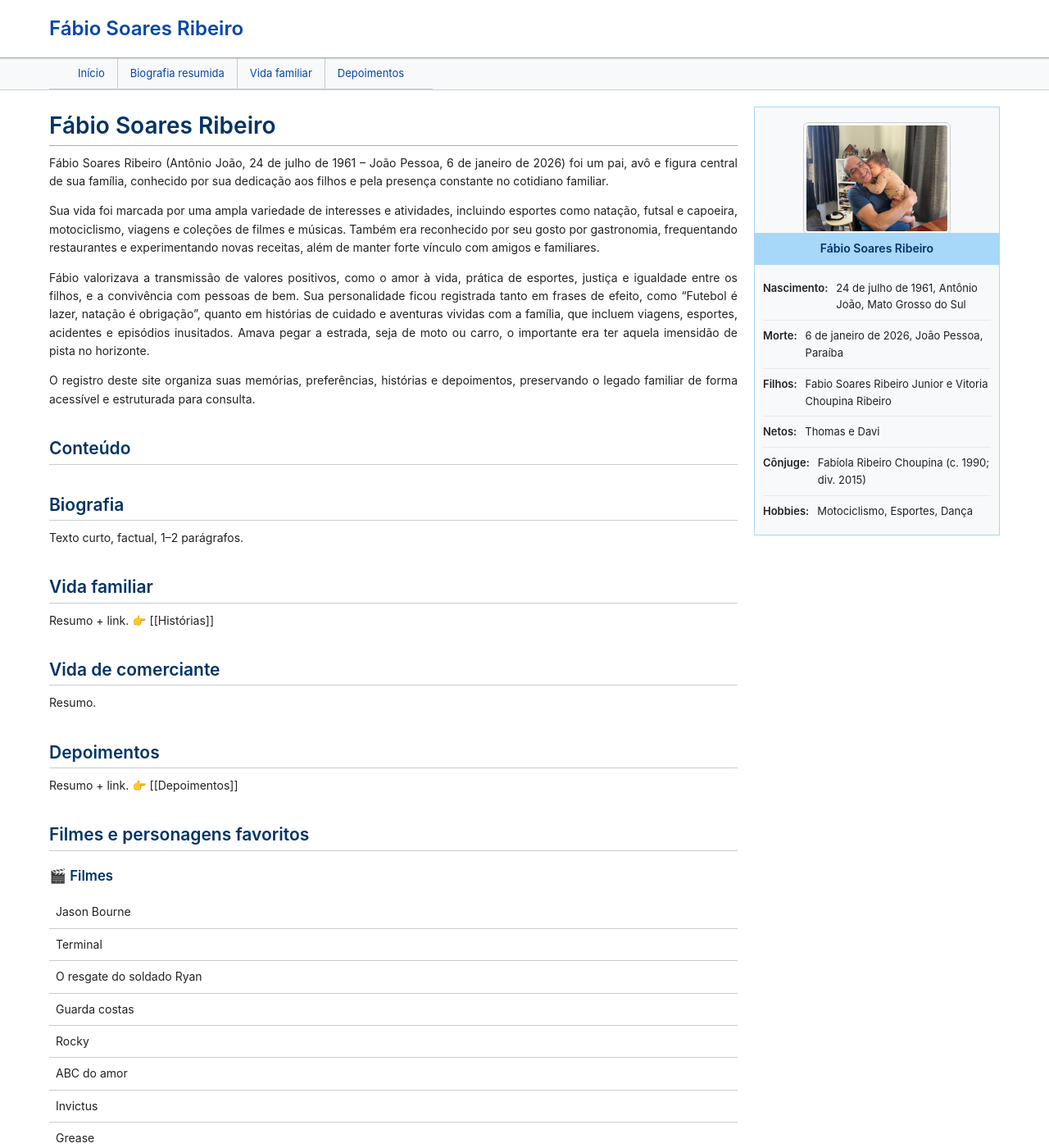
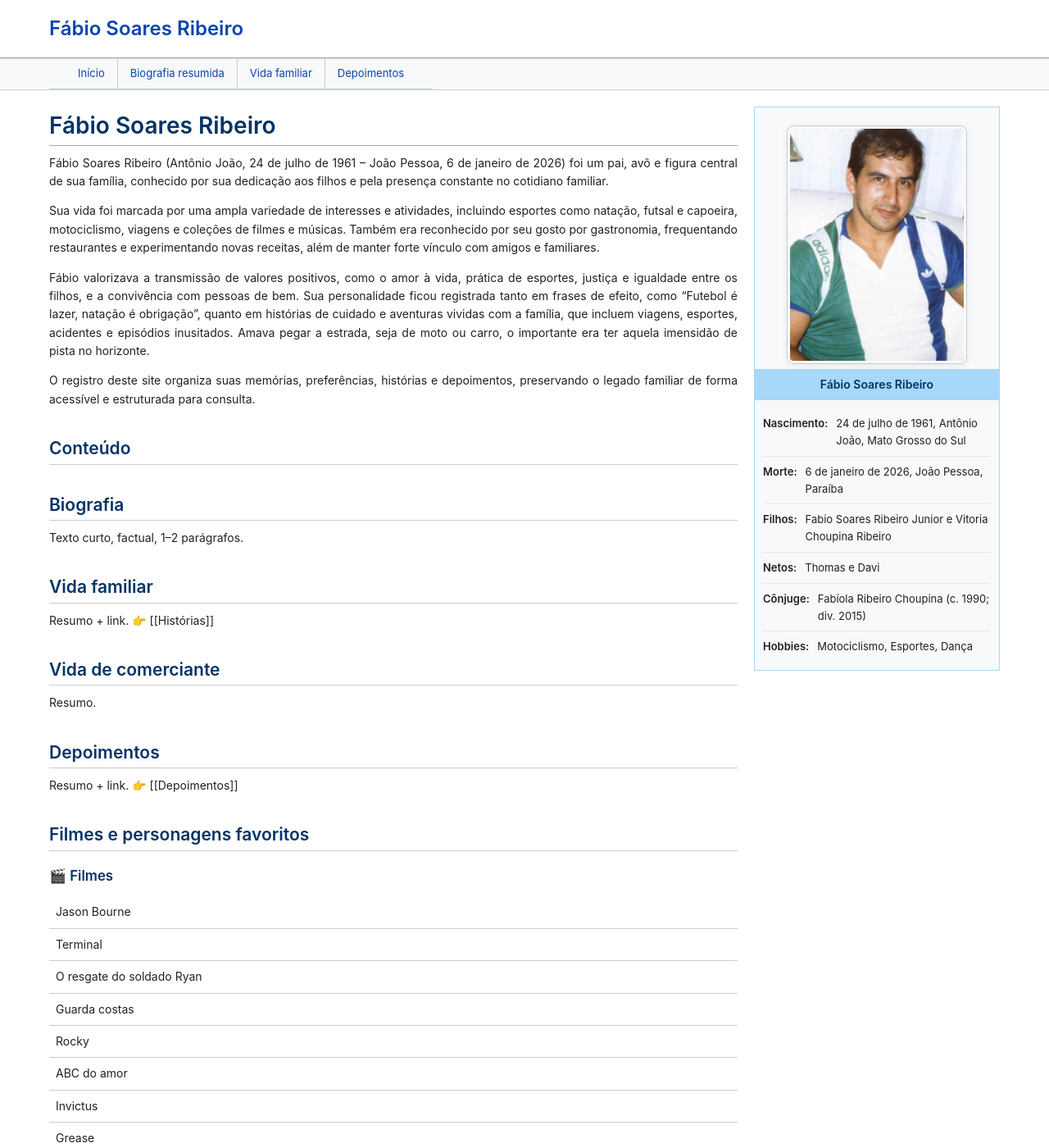
Before and after one commit to fabiorsoares/fabiosoaresribeiro, a Jekyll site: the page built from index.md, in a window 1280 px wide and 1400 px high. Shown: the whole window at 82% size. Built offline with Jekyll 4.4.1, drawn with Linux system fonts in a browser that asks for light colours; some of the changed text lies outside the part shown.

Commit message:
fix responsive image

```diff
--- a/_includes/infobox.html
+++ b/_includes/infobox.html
@@ -1,7 +1,7 @@
 <div class="infobox">
   {% if page.profile_image %}
   <div style="text-align:center; background:transparent; border:none;">
-    <img src="{{ page.profile_image | relative_url }}" alt="Foto de perfil" style="max-width:180px;max-height:220px;border-radius:6px;margin:8px auto;display:block;">
+    <img src="{{ page.profile_image | relative_url }}" alt="Foto de perfil" class="infobox-profile-img">
   </div>
 {% endif %}
   {% if page.infobox %}
--- a/assets/css/wikipedia-style.css
+++ b/assets/css/wikipedia-style.css
@@ -561,3 +561,33 @@ footer {
     content: " (" attr(href) ")";
   }
 }
+
+@media (max-width: 900px) {
+  nav {
+    display: none !important;
+  }
+  main {
+    margin-left: 16px !important;
+    margin-right: 16px !important;
+    width: auto !important;
+    max-width: 100vw !important;
+  }
+}
+@media (max-width: 600px) {
+  main {
+    margin-left: 8px !important;
+    margin-right: 8px !important;
+    width: auto !important;
+    max-width: 100vw !important;
+  }
+}
+
+.infobox-profile-img {
+  max-width: 220px;
+  width: 100%;
+  height: auto;
+  border-radius: 8px;
+  margin: 12px auto 16px auto;
+  display: block;
+  box-shadow: 0 2px 8px rgba(0,0,0,0.07);
+}
--- a/index.md
+++ b/index.md
@@ -2,7 +2,7 @@
 layout: default
 title: Fábio Soares Ribeiro
 description: Legado, memórias e histórias de vida
-profile_image: /fotos/86155E04-191E-4D15-B6FB-EC015E7A9967_1_105_c.jpeg
+profile_image: /fotos/fabioribeiro.jpg
 infobox:
   Nascimento: 24 de julho de 1961, Antônio João, Mato Grosso do Sul
   Morte: 6 de janeiro de 2026, João Pessoa, Paraíba
```
Also changed, not shown: other parts of index.md (+1 -1 lines), fotos/fabioribeiro.jpg (added), 4 other files.
